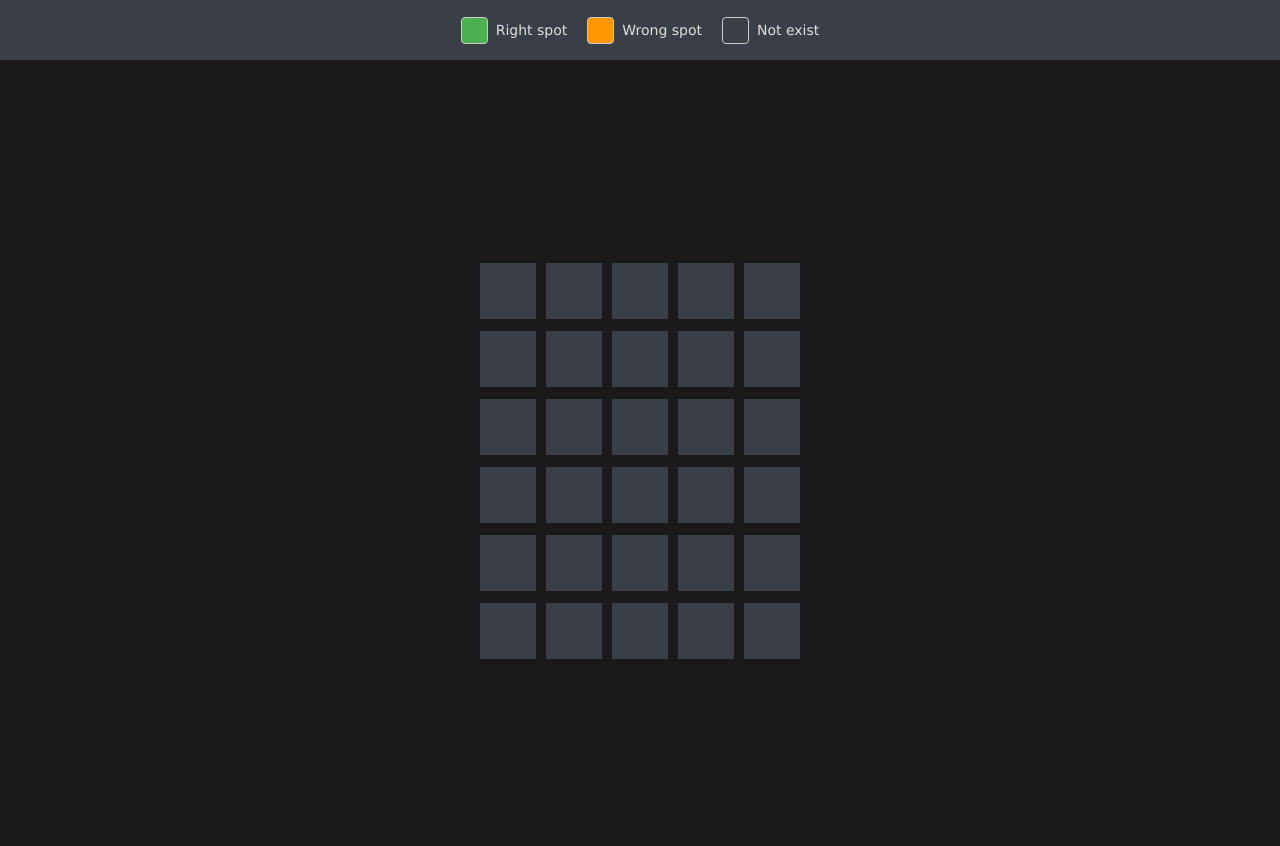
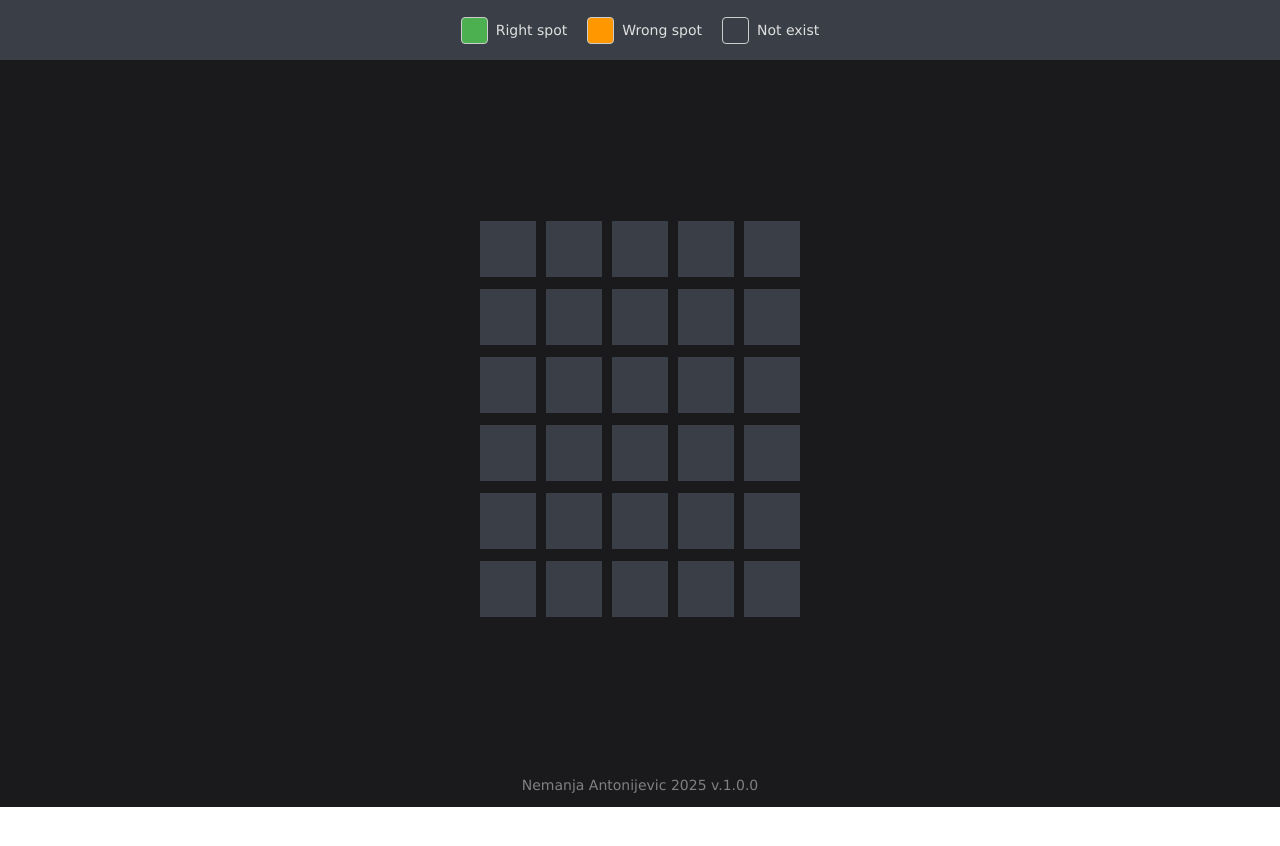
Before and after one commit to Nemanja0033/wordle, a React (Vite) app: page / in a window 1280 px wide. Shown: the top 846 px of the page. After the commit the page ends 807 px from the top, so only its background shows below. Built offline with nearby package versions, Linux system fonts and the light colour scheme; no server answers.

Commit message:
add footer

```diff
--- a/src/App.jsx
+++ b/src/App.jsx
@@ -1,6 +1,7 @@
 import { ToastContainer } from 'react-toastify';
 import GameBoard from './components/GameBoard.jsx'
 import Legend from './components/Legend.jsx';
+import Footer from './components/Footer.jsx';
 
 const App = () => {
   return (
@@ -8,6 +9,7 @@ const App = () => {
       <ToastContainer autoClose={2000} draggable={true} theme='dark' />
       <Legend />
       <GameBoard />
+      <Footer />
     </main>
   );
 };
--- /dev/null
+++ b/src/components/Footer.jsx
@@ -0,0 +1,19 @@
+
+const Footer = () => {
+  return (
+    <footer style={{
+        width: '100%',
+        height: '30px',
+        display: 'flex',
+        justifyContent: 'center',
+        backgroundColor: '#1a1a1d'
+    }}>
+        <span style={{
+            color: 'gray',
+            fontSize: '14px'
+        }}>Nemanja Antonijevic 2025 v.1.0.0</span>
+    </footer>
+  )
+}
+
+export default Footer
--- a/src/components/GameBoard.jsx
+++ b/src/components/GameBoard.jsx
@@ -8,7 +8,7 @@ const GameBoard = () => {
   const { wordRef, squares } = useGameLogic(allWordsRef, rightWordRef);
 
   return (
-    <main style={{ backgroundColor:'#1a1a1d', width: '100%', height: '100vh', display: 'flex', justifyContent: 'center', alignItems: 'center' }}>
+    <main style={{ backgroundColor:'#1a1a1d', width: '100%', height: '89.6vh', display: 'flex', justifyContent: 'center', alignItems: 'center' }}>
       <div
         style={{
           width: 'auto',
```
